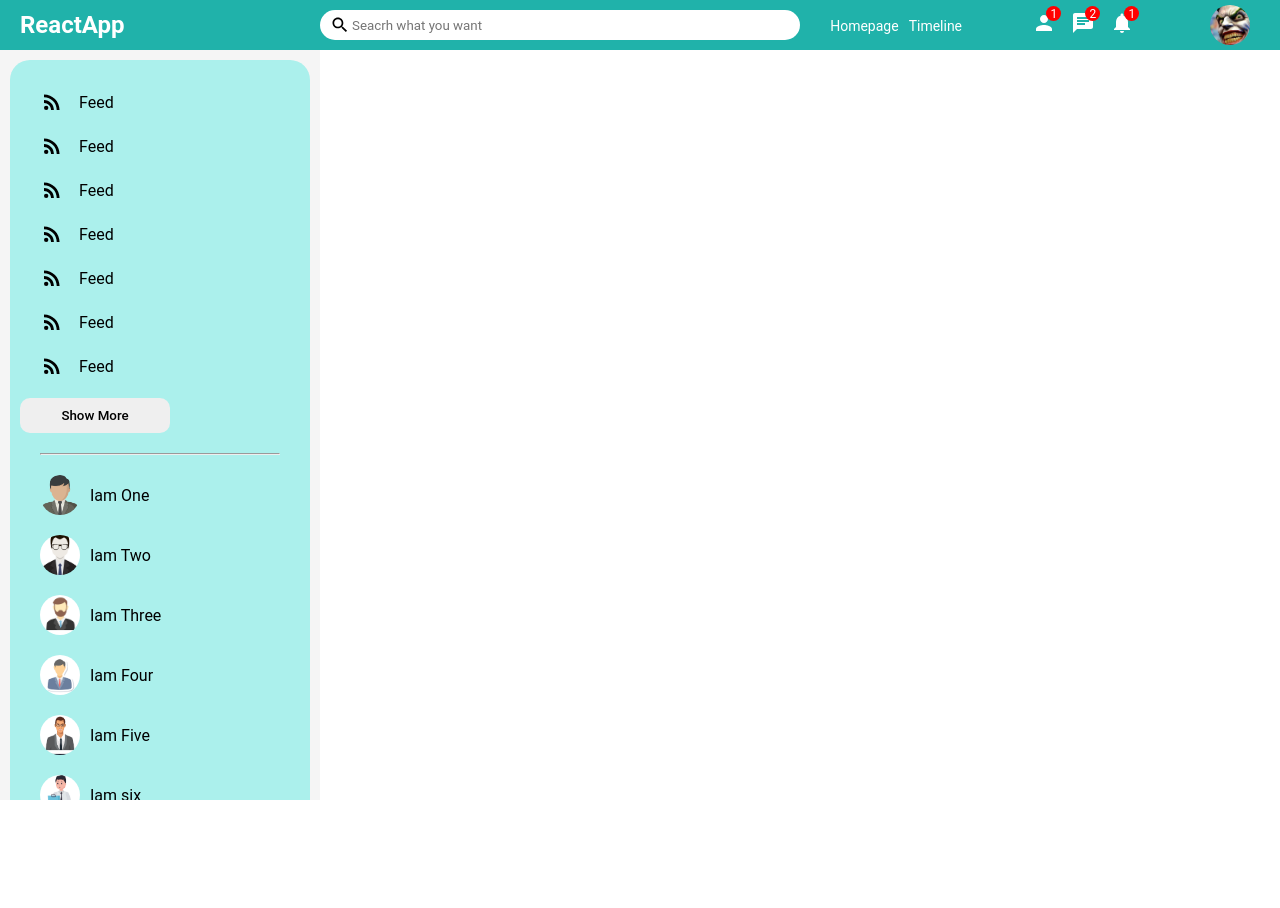
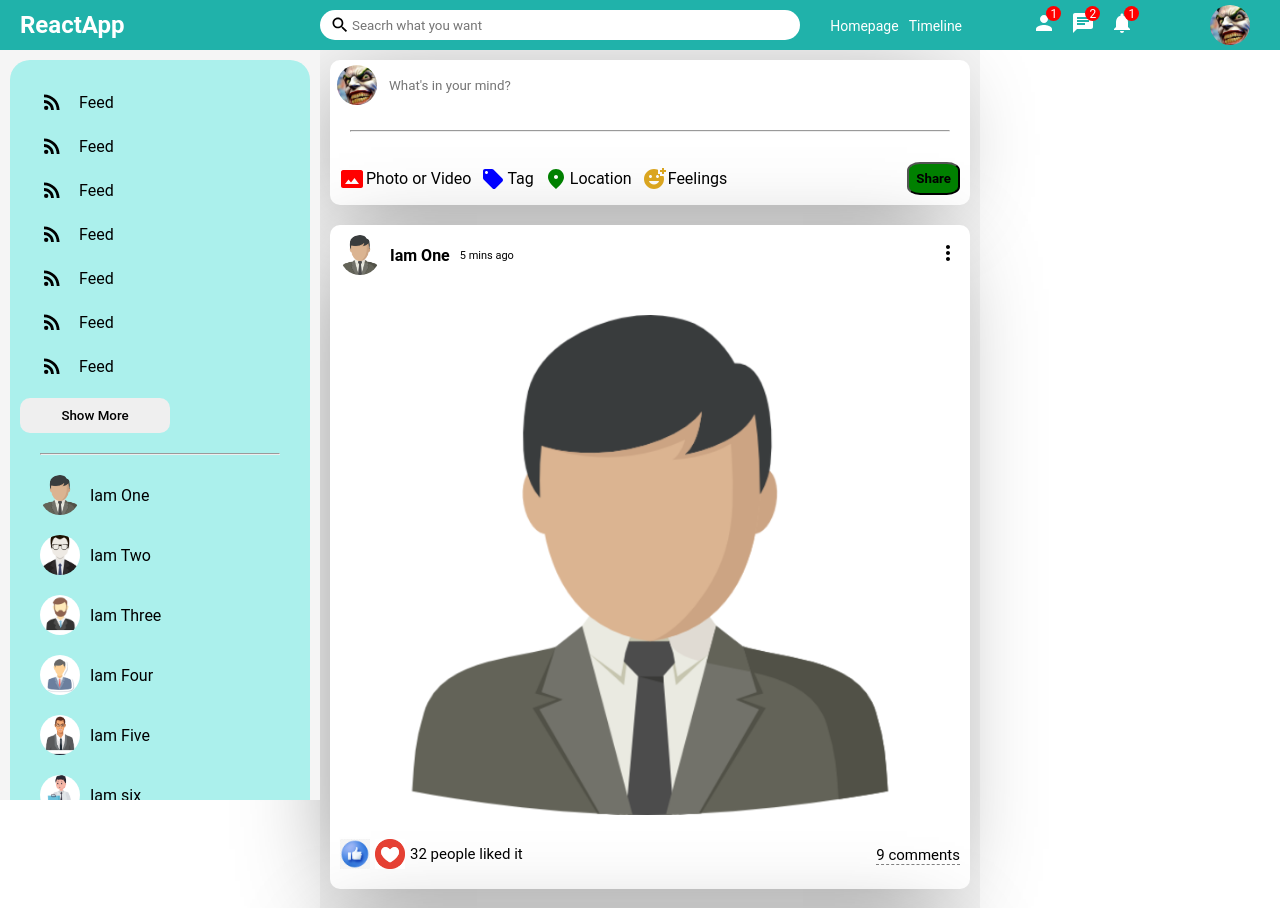
Before and after one commit to suhaspulikkal/ReactApp, a React (Create React App) app in the folder my_react/: page / in a window 1280 px wide. Shown: the top 908 px of the page. Before the commit the page ends 800 px from the top, so only its background shows below. Built offline with nearby package versions, Linux system fonts and the light colour scheme.

Commit message:
Added Feeds Component which includes sub component Share and Posts

```diff
--- a/my_react/src/components/CloseFriends.jsx
+++ b/my_react/src/components/CloseFriends.jsx
@@ -5,7 +5,7 @@ export default function CloseFriends(props) {
   return (
     <div>
       <li className='sideBarListItem'>
-          <img className="profilePicture" src={'assets/' + props.user.profilePicture} alt='friendpic'/>
+          <img className="profilePicture" src={props.user.profilePicture} alt='friendpic'/>
           <span className='sideBarFriendName'>{props.user.username}</span>
          </li>
     </div>
--- /dev/null
+++ b/my_react/src/components/Feed.jsx
@@ -0,0 +1,20 @@
+import React from 'react'
+import Post from './Post'
+import Share from './Share'
+import { Posts } from '../dummydata'
+
+export default function Feed() {
+
+  return (
+    <div className='feed'>
+      <div className='feedWrapper'>
+          <Share />
+          {Posts.map((p) => (
+            <Post key={p.id} post={p}/>
+          ))}
+
+
+      </div>
+    </div>
+  )
+}
--- a/my_react/src/components/Home.css
+++ b/my_react/src/components/Home.css
@@ -111,7 +111,8 @@ h3{
 
 
 .feed{
-  flex: 5;
+  width: 50%;
+  /* flex: 5; */
   background-color: whitesmoke;
   padding: 10px;
 }
@@ -128,7 +129,7 @@ h3{
 
 .sidebar {
   background-color: whitesmoke;
-  flex: 3;
+  /* flex: 3; */
   width: 25%;
   height: calc(100vh - 50px);
   overflow-y: scroll;
--- a/my_react/src/components/Home.jsx
+++ b/my_react/src/components/Home.jsx
@@ -2,13 +2,21 @@ import React from "react";
 import Navigationbar from "./Navigationbar";
 import "./Home.css"
 import Sidebar from "./Sidebar";
+import Feed from "./Feed";
 
 export default function Home(){
   return(
     <div>
 
       <Navigationbar />
-      <Sidebar />
+
+      <div className="bodyContainer">
+
+        <Sidebar />
+        <Feed />
+
+      </div>
+
 
 
     </div>
--- /dev/null
+++ b/my_react/src/components/Post.jsx
@@ -0,0 +1,47 @@
+import { MoreVert } from '@mui/icons-material'
+import React, { useState } from 'react'
+import { Users } from '../dummydata';
+
+export default function Post({post}) {
+
+    const [like,setLike] = useState(post.like);
+    const [isLiked,setisLiked] = useState(false);
+
+
+    const likeHandler =()=>{
+      setLike(isLiked ? like-1 : like+1)
+      setisLiked(!isLiked)
+    };
+  return (
+    <div className='post'>
+      <div className='postWrapper'>
+        <div className='postTop'>
+          <div className='postTopLeft'>
+            <img className='profilePicture' alt='profilepic' src={Users.filter((u)=>u.id===post.userId)[0].profilePicture }/>
+            <span className='postUserName'>{Users.filter((u)=> u.id===post.userId)[0].username}</span>
+            <span className='postTime'>{post.date}</span>
+          </div>
+          <div className='postTopRight'>
+            <MoreVert />
+          </div>
+        </div>
+        <div className='postCenter'>
+          <span className='postText'>{post?.desc}</span>
+          <img className='postImage' alt='' src={'assets/' + post.photo}/>
+        </div>
+        <div className='postBottom'>
+          <div className='postBottomLeft'>
+            <img className='likeIcons' alt='' src='assets/like.png' onClick={likeHandler}/>
+            <img className='likeIcons' alt='' src='assets/heart.png' onClick={likeHandler} />
+            <span className='postLikeCounter'>{like} people liked it</span>
+          </div>
+          <div className='postBottomRight'>
+            <span className='postCommentText'> {post.comments} comments</span>
+          </div>
+        </div>
+
+      </div>
+
+    </div>
+  )
+}
--- /dev/null
+++ b/my_react/src/components/Share.jsx
@@ -0,0 +1,38 @@
+import { AddReaction, FmdGood, LocalOffer, PhotoSizeSelectActual } from '@mui/icons-material'
+import React from 'react'
+
+export default function Share() {
+  return (
+    <div className='share'>
+      <div className='shareWrapper'>
+      <div className='shareTop'>
+        <img className='profilePicture' alt="" src='assets/joker.jpg'/>
+        <input className='shareInput' placeholder="What's in your mind?"/>
+      </div>
+      <hr className='sideBarHr'/>
+
+      <div className='shareBottom'>
+        <ul className='shareList'>
+          <li className='shareListItem'>
+          <PhotoSizeSelectActual className='shareListItemicon' htmlColor='red'/>
+          <span className='shareListItemiconText'>Photo or Video</span>
+          </li>
+          <li className='shareListItem'>
+          <LocalOffer className='shareListItemicon' htmlColor='blue'/>
+          <span className="shareListItemiconText">Tag</span>
+          </li>
+          <li className='shareListItem'>
+          <FmdGood className='shareListItemicon' htmlColor='green'/>
+          <span className="shareListItemiconText">Location</span>
+          </li>
+          <li className='shareListItem'>
+          <AddReaction className='shareListItemicon' htmlColor='goldenrod'/>
+          <span className="shareListItemiconText">Feelings</span>
+          </li>
+        </ul>
+        <button className='shareButton'>Share</button>
+      </div>
+      </div>
+    </div>
+  )
+}
--- a/my_react/src/dummydata.js
+++ b/my_react/src/dummydata.js
@@ -1,46 +1,46 @@
 export const Users = [
   {
     id : 1,
-    profilePicture : "Person/p1.png",
+    profilePicture : "assets/Person/p1.png",
     username : 'Iam One',
     online : true,
   },
   {
     id : 2,
-    profilePicture : "Person/p2.png",
+    profilePicture : "assets/Person/p2.png",
     username : 'Iam Two',
   },
   {
     id : 3,
-    profilePicture : "Person/p3.png",
+    profilePicture : "assets/Person/p3.png",
     username : 'Iam Three',
   },
   {
     id : 4,
-    profilePicture : "Person/p4.png",
+    profilePicture : "assets/Person/p4.png",
     username : 'Iam Four',
     online : true,
   },
   {
     id : 5,
-    profilePicture : "Person/p5.jpg",
+    profilePicture : "assets/Person/p5.jpg",
     username : 'Iam Five',
   },
   {
     id : 6,
-    profilePicture : "Person/p6.jpg",
+    profilePicture : "assets/Person/p6.jpg",
     username : 'Iam six',
     online : true,
   },
   {
     id : 7,
-    profilePicture : "Person/p7.jpg",
+    profilePicture : "assets/Person/p7.jpg",
     username : 'Iam seven',
     online : true,
   },
   {
     id : 8,
-    profilePicture : "Person/p8.jpg",
+    profilePicture : "assets/Person/p8.jpg",
     username : 'Iam eight',
   },
 ]
```
Also changed, not shown: my_react/public/Steps.txt.
